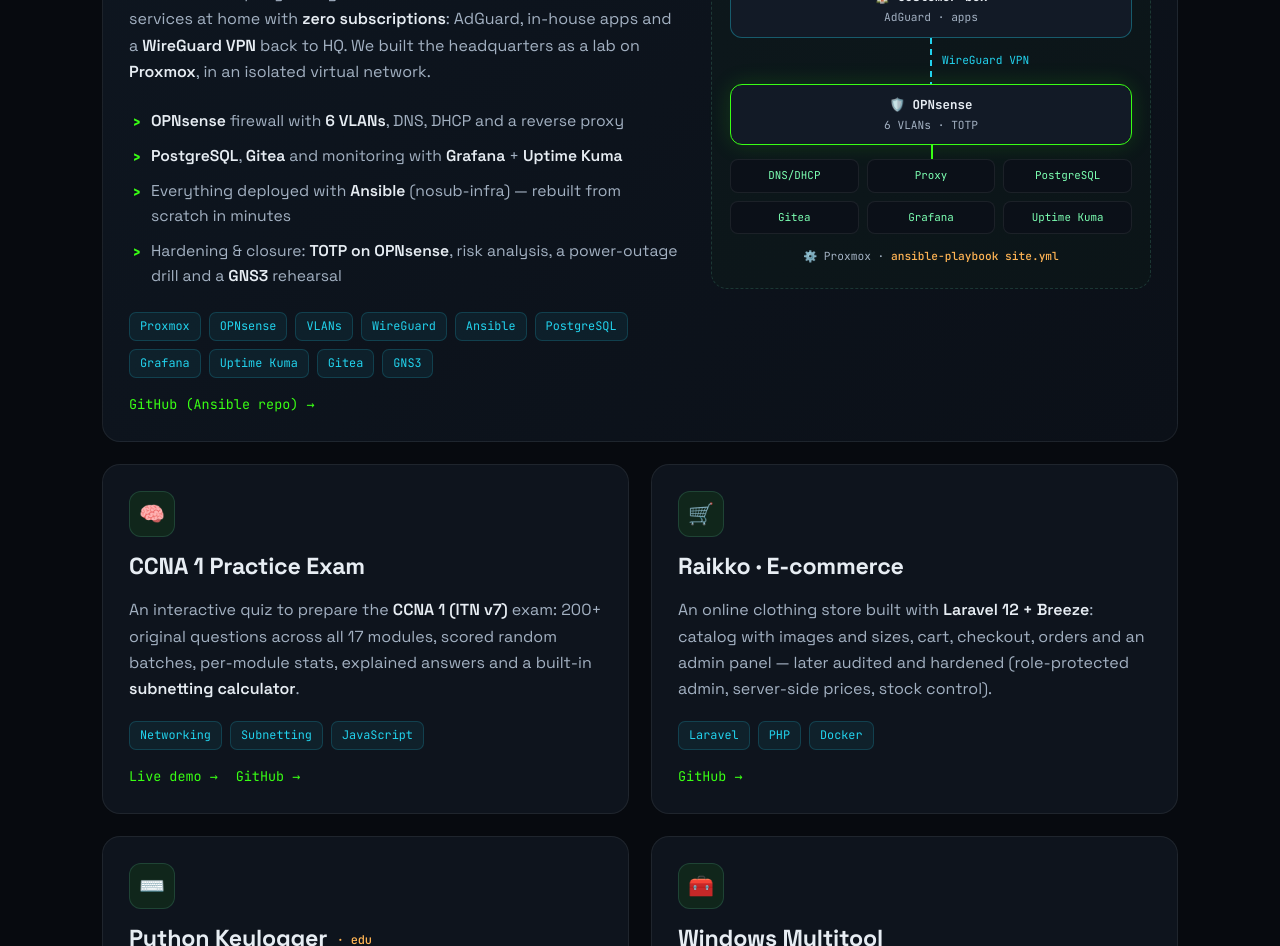
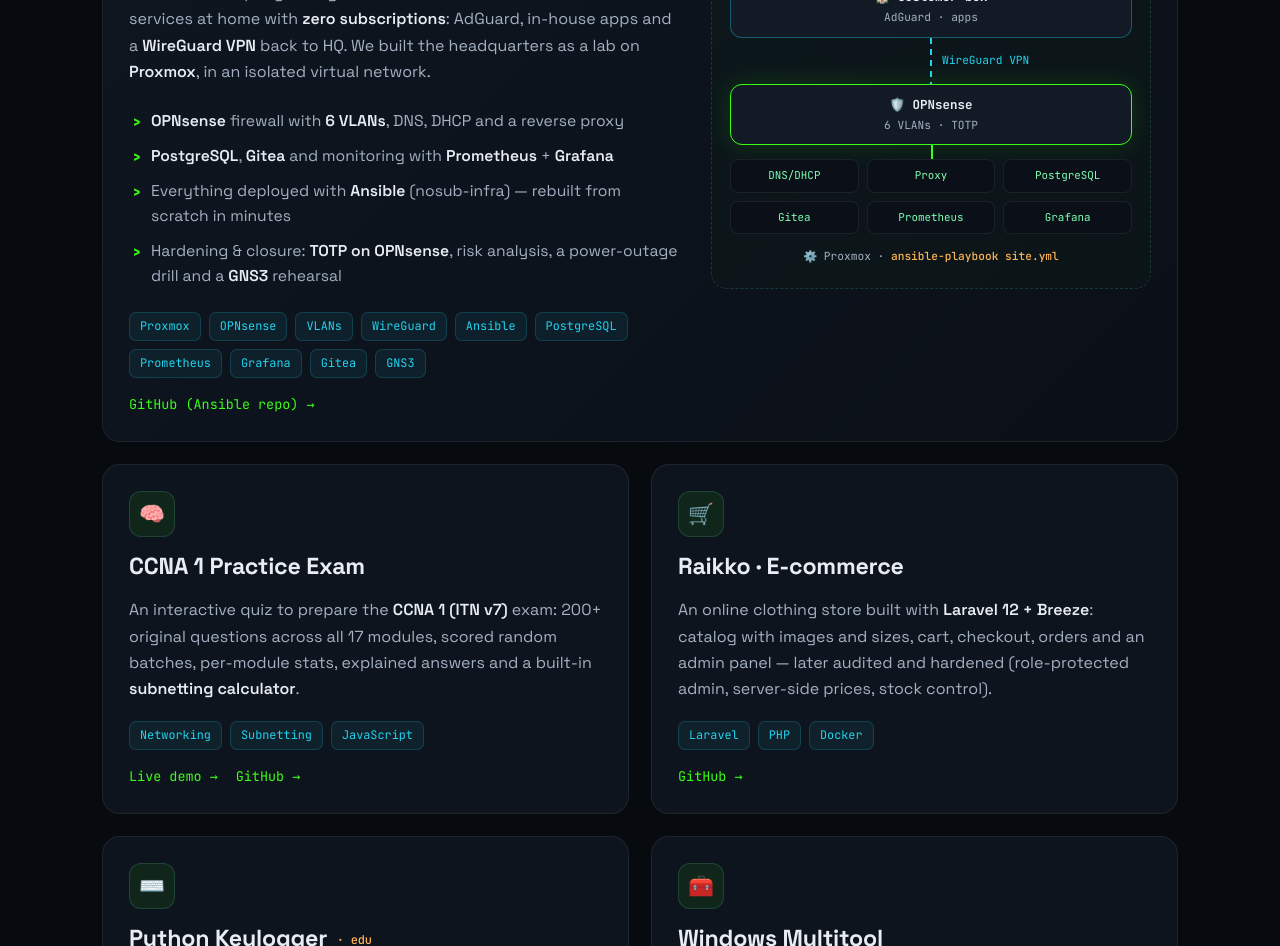
Before and after one commit to YassinKamal345/portfolio, a plain HTML site: page index.html in a window 1280 px wide. Shown: the part 2560-3506 px from the top of the page. Drawn offline with Linux system fonts and the light colour scheme.

Commit message:
content: NoSub monitoring is Prometheus + Grafana (not Uptime Kuma)
Co-Authored-By: Claude Opus 5.5 <noreply@anthropic.com>

```diff
--- a/index.html
+++ b/index.html
@@ -471,11 +471,11 @@ footer .brand{justify-content:center;margin-bottom:10px;color:var(--muted)}
             <p data-i18n="proj.lab.d">A fictional company selling a mini-PC "box" so customers run their own services at home with zero subscriptions: AdGuard, in-house apps and a WireGuard VPN back to HQ. We built the headquarters as a lab on Proxmox, in an isolated virtual network.</p>
             <ul class="feat-list">
               <li data-i18n="proj.lab.l1"><b>OPNsense</b> firewall with <b>6 VLANs</b>, DNS, DHCP and a reverse proxy</li>
-              <li data-i18n="proj.lab.l2"><b>PostgreSQL</b>, <b>Gitea</b> and monitoring with <b>Grafana</b> + <b>Uptime Kuma</b></li>
+              <li data-i18n="proj.lab.l2"><b>PostgreSQL</b>, <b>Gitea</b> and monitoring with <b>Prometheus</b> + <b>Grafana</b></li>
               <li data-i18n="proj.lab.l3">Everything deployed with <b>Ansible</b> (nosub-infra) — rebuilt from scratch in minutes</li>
               <li data-i18n="proj.lab.l4">Hardening &amp; closure: <b>TOTP on OPNsense</b>, risk analysis, a power-outage drill and a <b>GNS3</b> rehearsal</li>
             </ul>
-            <div class="tech"><span>Proxmox</span><span>OPNsense</span><span>VLANs</span><span>WireGuard</span><span>Ansible</span><span>PostgreSQL</span><span>Grafana</span><span>Uptime Kuma</span><span>Gitea</span><span>GNS3</span></div>
+            <div class="tech"><span>Proxmox</span><span>OPNsense</span><span>VLANs</span><span>WireGuard</span><span>Ansible</span><span>PostgreSQL</span><span>Prometheus</span><span>Grafana</span><span>Gitea</span><span>GNS3</span></div>
             <div class="card-links">
               <a href="https://github.com/YassinKamal345/nosub-infra" target="_blank" rel="noopener" data-i18n="proj.soon">GitHub (Ansible repo) →</a>
             </div>
@@ -487,7 +487,7 @@ footer .brand{justify-content:center;margin-bottom:10px;color:var(--muted)}
             <div class="arch-node fw">🛡️ OPNsense<small>6 VLANs · TOTP</small></div>
             <div class="arch-vlans">
               <div class="vl">DNS/DHCP</div><div class="vl">Proxy</div><div class="vl">PostgreSQL</div>
-              <div class="vl">Gitea</div><div class="vl">Grafana</div><div class="vl">Uptime Kuma</div>
+              <div class="vl">Gitea</div><div class="vl">Prometheus</div><div class="vl">Grafana</div>
             </div>
             <div class="arch-foot">⚙️ Proxmox · <b>ansible-playbook site.yml</b></div>
           </div>
@@ -724,7 +724,7 @@ const I18N = {
     "proj.lab.t":"self-hosted infrastructure, no subscriptions",
     "proj.lab.d":"A fictional company selling a <b>mini-PC \"box\"</b> so customers run their own services at home with <b>zero subscriptions</b>: AdGuard, in-house apps and a <b>WireGuard VPN</b> back to HQ. We built the headquarters as a lab on <b>Proxmox</b>, in an isolated virtual network.",
     "proj.lab.l1":"<b>OPNsense</b> firewall with <b>6 VLANs</b>, DNS, DHCP and a reverse proxy",
-    "proj.lab.l2":"<b>PostgreSQL</b>, <b>Gitea</b> and monitoring with <b>Grafana</b> + <b>Uptime Kuma</b>",
+    "proj.lab.l2":"<b>PostgreSQL</b>, <b>Gitea</b> and monitoring with <b>Prometheus</b> + <b>Grafana</b>",
     "proj.lab.l3":"Everything deployed with <b>Ansible</b> (nosub-infra) — rebuilt from scratch in minutes",
     "proj.lab.l4":"Hardening &amp; closure: <b>TOTP on OPNsense</b>, risk analysis, a power-outage drill and a <b>GNS3</b> rehearsal",
     "arch.box":"Customer box",
@@ -780,7 +780,7 @@ const I18N = {
     "proj.lab.t":"infraestructura self-hosted, sin suscripciones",
     "proj.lab.d":"Una empresa ficticia que vende una <b>\"caja\" (mini PC)</b> para que el cliente tenga sus servicios en casa <b>sin pagar suscripciones</b>: AdGuard, apps propias y <b>VPN WireGuard</b> hasta la sede. Montamos la sede central como laboratorio en <b>Proxmox</b>, en una red virtual aislada.",
     "proj.lab.l1":"Firewall <b>OPNsense</b> con <b>6 VLANs</b>, DNS, DHCP y proxy inverso",
-    "proj.lab.l2":"<b>PostgreSQL</b>, <b>Gitea</b> y monitorización con <b>Grafana</b> + <b>Uptime Kuma</b>",
+    "proj.lab.l2":"<b>PostgreSQL</b>, <b>Gitea</b> y monitorización con <b>Prometheus</b> + <b>Grafana</b>",
     "proj.lab.l3":"Todo desplegado con <b>Ansible</b> (nosub-infra) — se reconstruye desde cero en minutos",
     "proj.lab.l4":"Seguridad y cierre: <b>TOTP en OPNsense</b>, análisis de riesgos, simulacro de corte de luz y ensayo en <b>GNS3</b>",
     "arch.box":"Caja del cliente",
```
